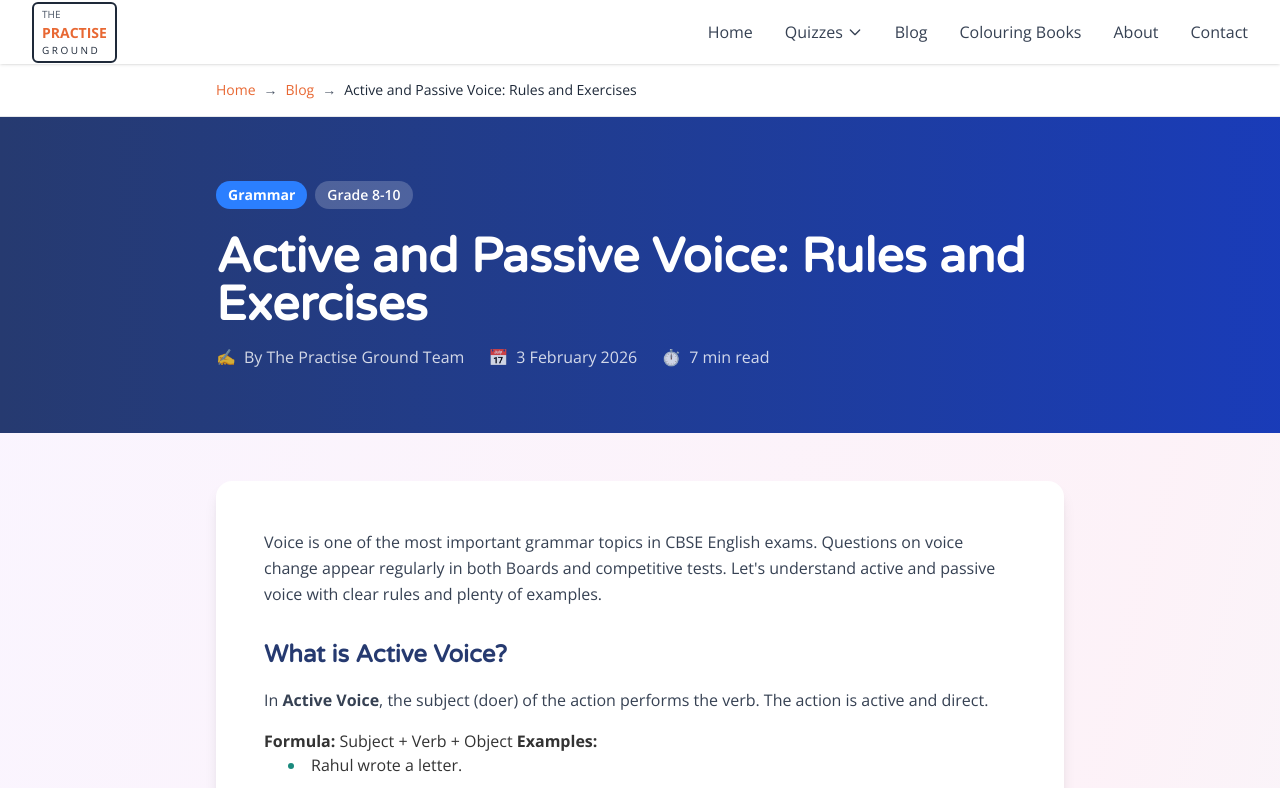
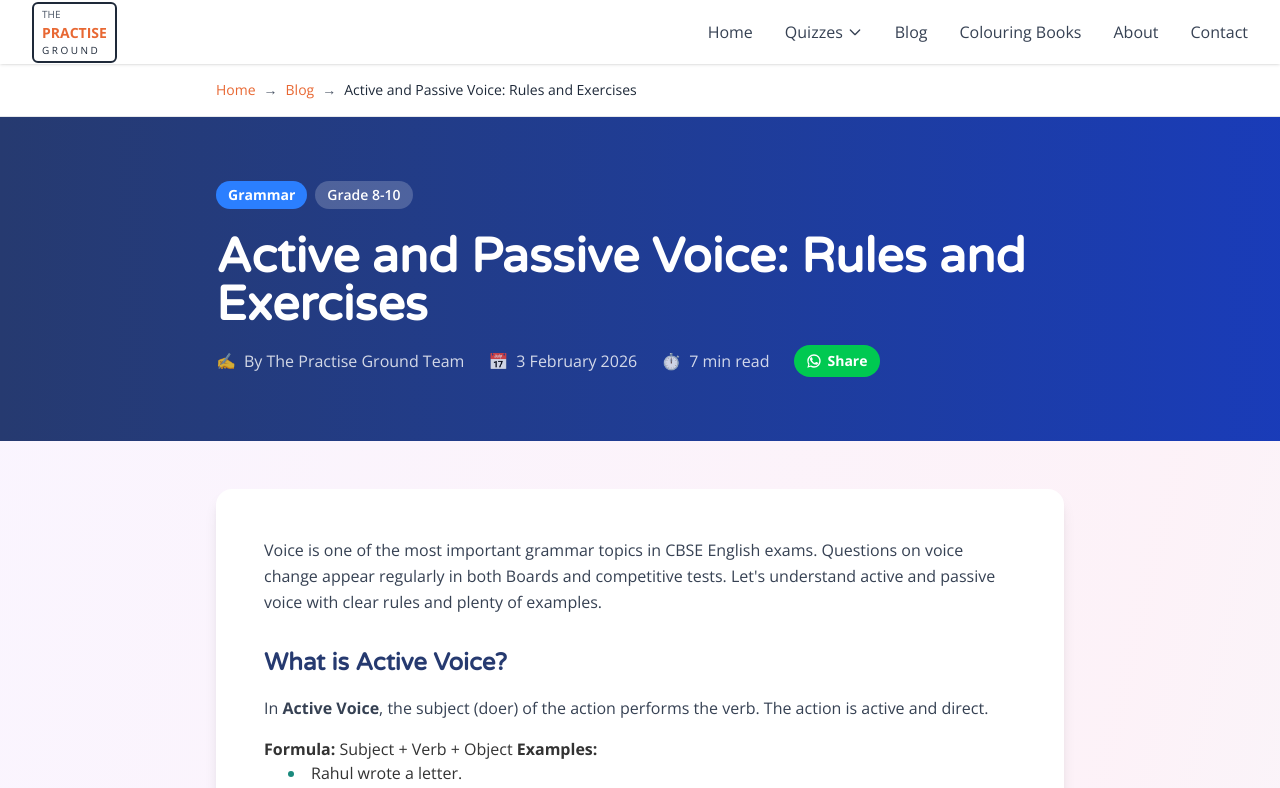
Before and after one commit to thepractiseground/the-practise-ground, a Next.js app: page /blog/active-passive-voice-rules in a window 1280 px wide. Shown: the top 788 px of the page. Built offline with nearby package versions, Linux system fonts and the light colour scheme.

Commit message:
Add WhatsApp share buttons to blog posts

```diff
--- a/src/app/blog/[slug]/page.tsx
+++ b/src/app/blog/[slug]/page.tsx
@@ -2,6 +2,7 @@ import Link from "next/link";
 import type { Metadata } from "next";
 import { getAllPosts, getPostBySlug, getPostsByCategory } from "@/data/blog-posts";
 import { markdownToHtml } from "@/lib/markdown";
+import WhatsAppShareBlog from "@/components/WhatsAppShareBlog";
 
 interface PageProps {
   params: Promise<{ slug: string }>;
@@ -125,7 +126,7 @@ export default async function BlogPostPage({ params }: PageProps) {
           <h1 className="text-3xl sm:text-5xl font-bold text-white mb-4">{post.title}</h1>
 
           {/* Meta Info */}
-          <div className="flex flex-wrap gap-6 text-white/80 text-sm sm:text-base">
+          <div className="flex flex-wrap items-center gap-6 text-white/80 text-sm sm:text-base">
             <span className="flex items-center gap-2">
               <span>✍️</span>
               By {post.author}
@@ -142,6 +143,18 @@ export default async function BlogPostPage({ params }: PageProps) {
               <span>⏱️</span>
               {post.readTime}
             </span>
+            <a
+              href={`https://wa.me/?text=${encodeURIComponent(post.title + " — Free English learning resource\nhttps://www.thepractiseground.in/blog/" + post.slug)}`}
+              target="_blank"
+              rel="noopener noreferrer"
+              className="flex items-center gap-1.5 bg-green-500 hover:bg-green-600 text-white text-xs sm:text-sm font-bold px-3 py-1.5 rounded-full transition-colors"
+            >
+              <svg viewBox="0 0 24 24" className="w-4 h-4" fill="currentColor">
+                <path d="M17.472 14.382c-.297-.149-1.758-.867-2.03-.967-.273-.099-.471-.148-.67.15-.197.297-.767.966-.94 1.164-.173.199-.347.223-.644.075-.297-.15-1.255-.463-2.39-1.475-.883-.788-1.48-1.761-1.653-2.059-.173-.297-.018-.458.13-.606.134-.133.298-.347.446-.52.149-.174.198-.298.298-.497.099-.198.05-.371-.025-.52-.075-.149-.669-1.612-.916-2.207-.242-.579-.487-.5-.669-.51-.173-.008-.371-.01-.57-.01-.198 0-.52.074-.792.372-.272.297-1.04 1.016-1.04 2.479 0 1.462 1.065 2.875 1.213 3.074.149.198 2.096 3.2 5.077 4.487.709.306 1.262.489 1.694.625.712.227 1.36.195 1.871.118.571-.085 1.758-.719 2.006-1.413.248-.694.248-1.289.173-1.413-.074-.124-.272-.198-.57-.347z" />
+                <path d="M12 2C6.477 2 2 6.477 2 12c0 1.89.525 3.66 1.438 5.168L2 22l4.832-1.438A9.955 9.955 0 0012 22c5.523 0 10-4.477 10-10S17.523 2 12 2zm0 18a8 8 0 01-4.243-1.216l-.252-.149-3.054.801.801-3.054-.149-.252A8 8 0 1112 20z" />
+              </svg>
+              Share
+            </a>
           </div>
         </div>
       </section>
@@ -154,6 +167,9 @@ export default async function BlogPostPage({ params }: PageProps) {
             dangerouslySetInnerHTML={{ __html: contentHtml }}
           />
         </article>
+
+        {/* WhatsApp Share Section */}
+        <WhatsAppShareBlog title={post.title} excerpt={post.excerpt} slug={post.slug} />
 
         {/* Related Posts */}
         {relatedPosts.length > 0 && (
--- /dev/null
+++ b/src/components/WhatsAppShareBlog.tsx
@@ -0,0 +1,58 @@
+"use client";
+
+interface WhatsAppShareBlogProps {
+  title: string;
+  excerpt: string;
+  slug: string;
+}
+
+export default function WhatsAppShareBlog({ title, excerpt, slug }: WhatsAppShareBlogProps) {
+  const handleShare = () => {
+    const url = `https://www.thepractiseground.in/blog/${slug}`;
+    const text = `📖 ${title}\n\n${excerpt}\n\nRead more & practise free English quizzes:`;
+    const whatsappUrl = `https://wa.me/?text=${encodeURIComponent(text + "\n" + url)}`;
+    window.open(whatsappUrl, "_blank");
+  };
+
+  return (
+    <div className="bg-gradient-to-r from-green-50 to-emerald-50 border border-green-200 rounded-2xl p-6 sm:p-8 my-8">
+      <div className="flex flex-col sm:flex-row items-center gap-4 sm:gap-6">
+        {/* WhatsApp Icon */}
+        <div className="flex-shrink-0">
+          <svg
+            viewBox="0 0 32 32"
+            className="w-14 h-14 sm:w-16 sm:h-16"
+            fill="none"
+            xmlns="http://www.w3.org/2000/svg"
+          >
+            <circle cx="16" cy="16" r="16" fill="#25D366" />
+            <path
+              d="M23.3 8.7C21.4 6.8 18.8 5.7 16 5.7c-5.7 0-10.3 4.6-10.3 10.3 0 1.8.5 3.6 1.4 5.1L5.7 26.3l5.4-1.4c1.5.8 3.1 1.2 4.9 1.2 5.7 0 10.3-4.6 10.3-10.3 0-2.8-1.1-5.4-3-7.1zM16 24.3c-1.5 0-3-.4-4.3-1.2l-.3-.2-3.2.8.8-3.1-.2-.3c-.8-1.3-1.3-2.9-1.3-4.5 0-4.7 3.8-8.5 8.5-8.5 2.3 0 4.4.9 6 2.5 1.6 1.6 2.5 3.7 2.5 6 0 4.7-3.8 8.5-8.5 8.5zm4.7-6.4c-.3-.1-1.5-.8-1.8-.9-.3-.1-.5-.1-.7.1-.2.3-.8.9-1 1.1-.2.2-.3.2-.6.1-.3-.1-1.2-.4-2.3-1.4-.9-.8-1.4-1.7-1.6-2-.2-.3 0-.4.1-.6.1-.1.3-.3.4-.5.1-.2.2-.3.3-.5.1-.2 0-.3 0-.5 0-.1-.7-1.7-1-2.3-.3-.6-.5-.5-.7-.5h-.6c-.2 0-.5.1-.8.3-.3.3-1 1-1 2.4s1 2.8 1.2 3c.1.2 2 3.1 4.9 4.3.7.3 1.2.5 1.6.6.7.2 1.3.2 1.8.1.5-.1 1.5-.6 1.8-1.2.2-.6.2-1.1.2-1.2-.1-.1-.3-.2-.6-.3z"
+              fill="white"
+            />
+          </svg>
+        </div>
+
+        {/* Share Text & Button */}
+        <div className="flex-1 text-center sm:text-left">
+          <p className="text-green-800 font-bold text-lg sm:text-xl mb-1">
+            Found this helpful?
+          </p>
+          <p className="text-green-700 text-sm sm:text-base mb-4">
+            Share it with your classmates and friends on WhatsApp — help them ace their English too!
+          </p>
+          <button
+            onClick={handleShare}
+            className="bg-green-500 hover:bg-green-600 text-white font-bold px-6 py-3 rounded-xl transition-colors inline-flex items-center gap-2 shadow-md hover:shadow-lg"
+          >
+            <svg viewBox="0 0 24 24" className="w-5 h-5" fill="currentColor">
+              <path d="M17.472 14.382c-.297-.149-1.758-.867-2.03-.967-.273-.099-.471-.148-.67.15-.197.297-.767.966-.94 1.164-.173.199-.347.223-.644.075-.297-.15-1.255-.463-2.39-1.475-.883-.788-1.48-1.761-1.653-2.059-.173-.297-.018-.458.13-.606.134-.133.298-.347.446-.52.149-.174.198-.298.298-.497.099-.198.05-.371-.025-.52-.075-.149-.669-1.612-.916-2.207-.242-.579-.487-.5-.669-.51-.173-.008-.371-.01-.57-.01-.198 0-.52.074-.792.372-.272.297-1.04 1.016-1.04 2.479 0 1.462 1.065 2.875 1.213 3.074.149.198 2.096 3.2 5.077 4.487.709.306 1.262.489 1.694.625.712.227 1.36.195 1.871.118.571-.085 1.758-.719 2.006-1.413.248-.694.248-1.289.173-1.413-.074-.124-.272-.198-.57-.347z" />
+              <path d="M12 2C6.477 2 2 6.477 2 12c0 1.89.525 3.66 1.438 5.168L2 22l4.832-1.438A9.955 9.955 0 0012 22c5.523 0 10-4.477 10-10S17.523 2 12 2zm0 18a8 8 0 01-4.243-1.216l-.252-.149-3.054.801.801-3.054-.149-.252A8 8 0 1112 20z" />
+            </svg>
+            Share on WhatsApp
+          </button>
+        </div>
+      </div>
+    </div>
+  );
+}
```
